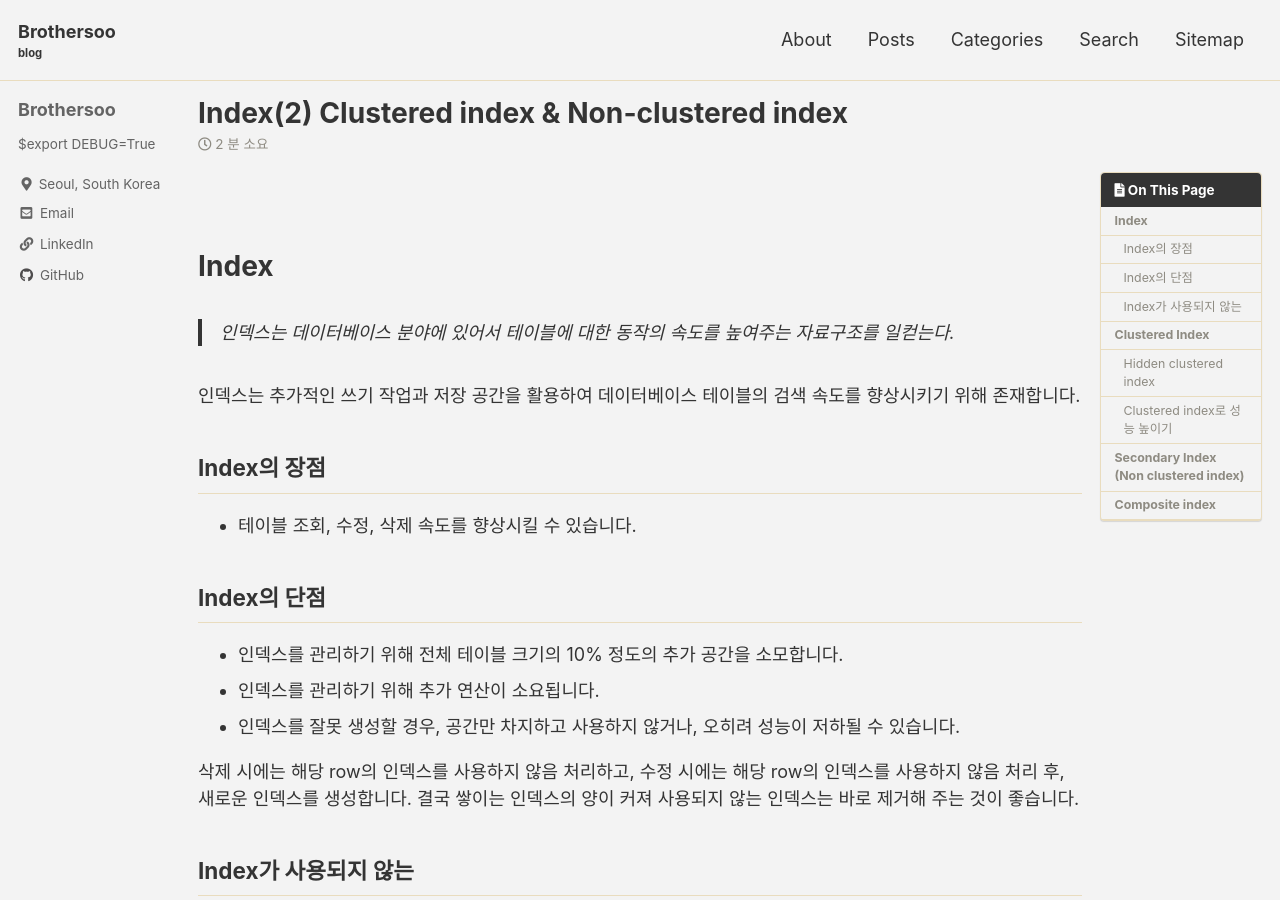
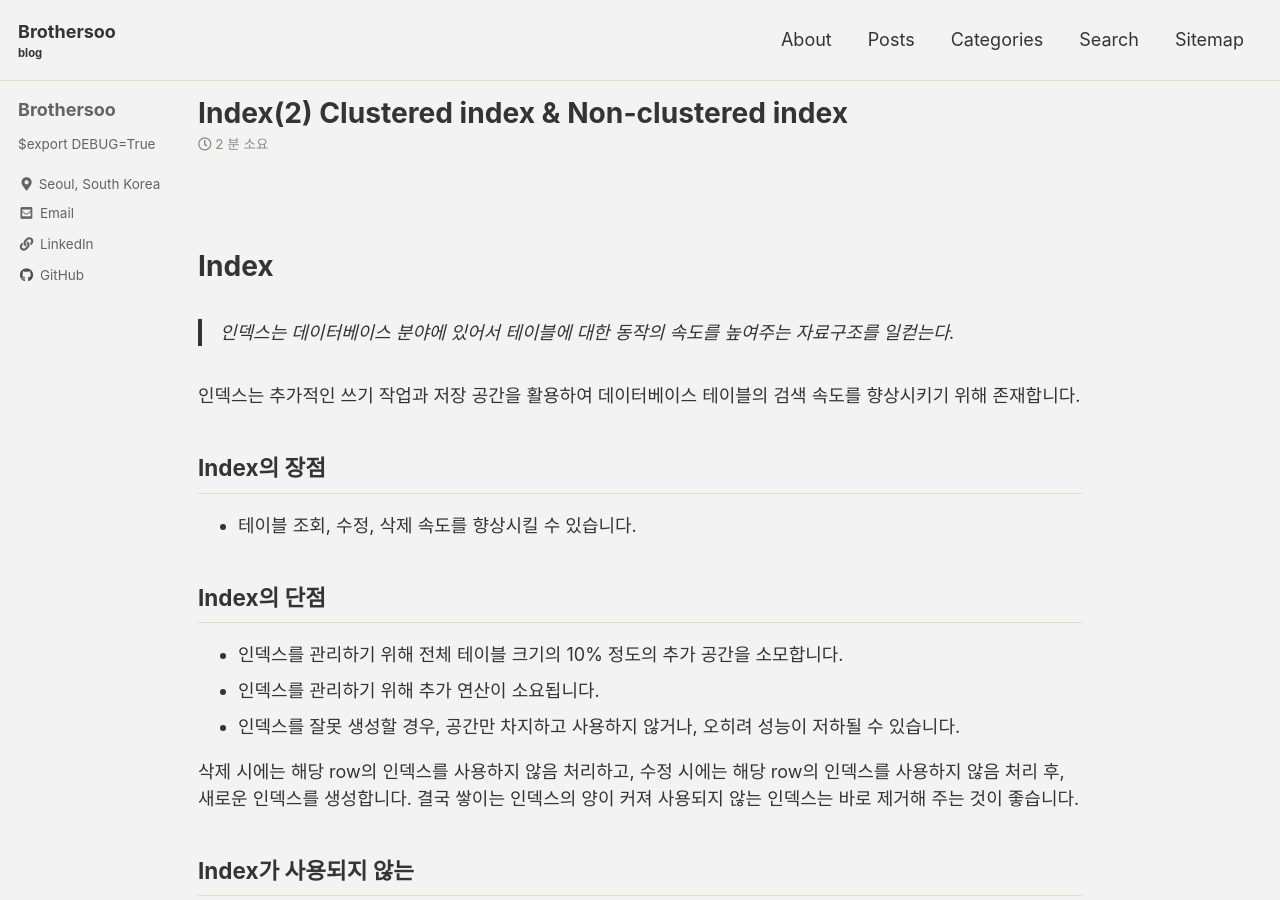
Before and after one commit to brothersoo/brothersoo.github.io, a Jekyll site: the page built from _posts/database/2022-04-09-Index(2)_Clustered_index&Non-clustered_index.md, in a window 1280 px wide and 900 px high. Built offline with Jekyll 4.4.1, drawn with Linux system fonts in a browser that asks for light colours; cached includes are drawn as plain includes; comment, search, counter and statistics services are not loaded; part of the change alters nothing that is shown.

Commit message:
MODIFY: config.yml plugins

```diff
--- a/_config.yml
+++ b/_config.yml
@@ -224,6 +224,13 @@ plugins:
   - jekyll-gist
   - jekyll-feed
   - jekyll-include-cache
+  - jekyll-coffeescript
+  - jekyll-default-layout
+  - jekyll-github-metadata
+  - jekyll-optional-front-matter
+  - jekyll-readme-index
+  - jekyll-titles-from-headings
+  - jekyll-relative-links
 
 # mimic GitHub Pages with --safe
 whitelist:
--- a/_posts/database/2022-04-09-Index(2)_Clustered_index&Non-clustered_index.md
+++ b/_posts/database/2022-04-09-Index(2)_Clustered_index&Non-clustered_index.md
@@ -7,8 +7,6 @@ tags:
     - database
     - computer structure
 permalink: /database/:title
-toc:
-    true
 ---
 
 <br>
```
